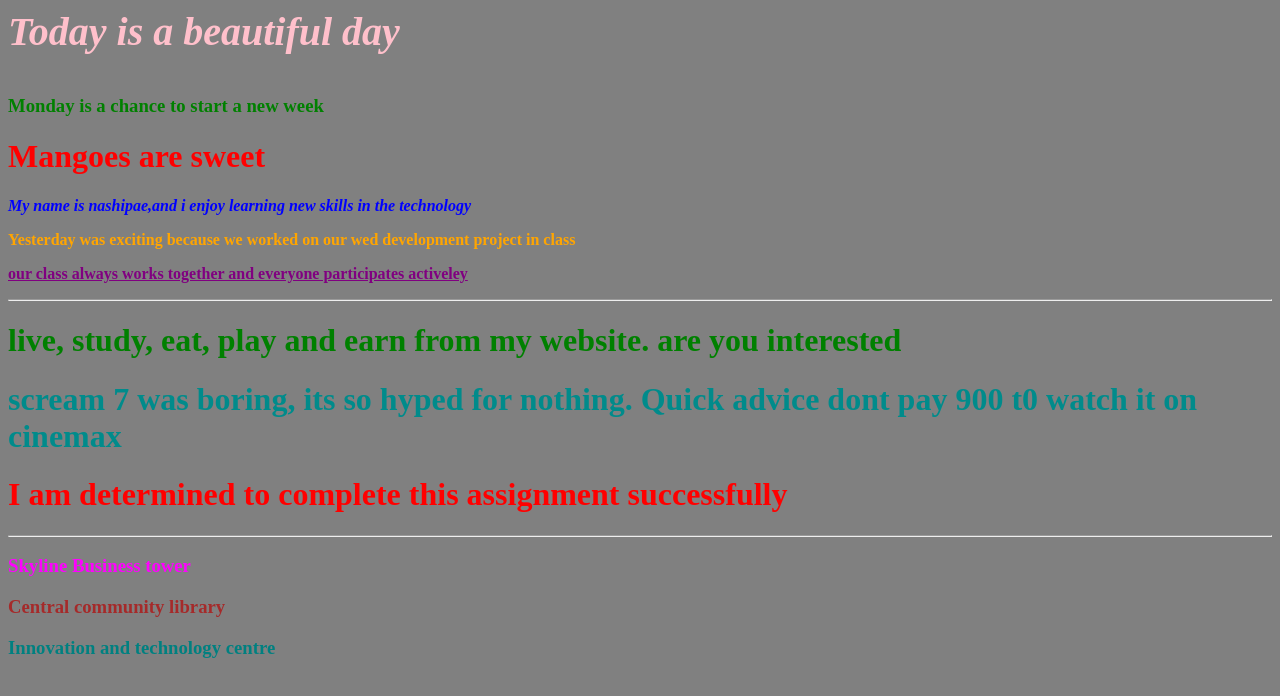
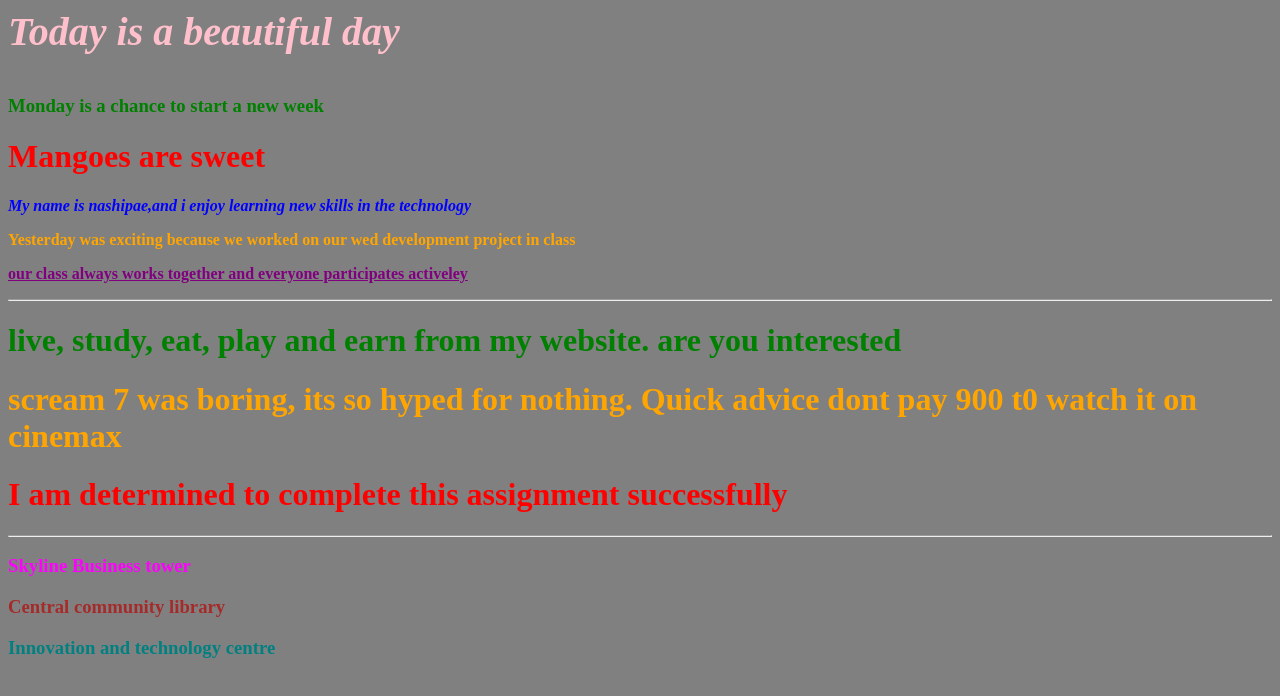
Before and after one commit to Nashipae113/26-0904, a plain HTML site: page index.html in a window 1280 px wide. Drawn offline with Linux system fonts and the light colour scheme.

Commit message:
Add files via upload

```diff
--- a/index.html
+++ b/index.html
@@ -33,7 +33,7 @@
 
         /* Styling for Highlight 2 */
         .h1-internal {
-            color: darkcyan;
+            color: orange;
         }
 
         /* Styling for Building 2 */
```
